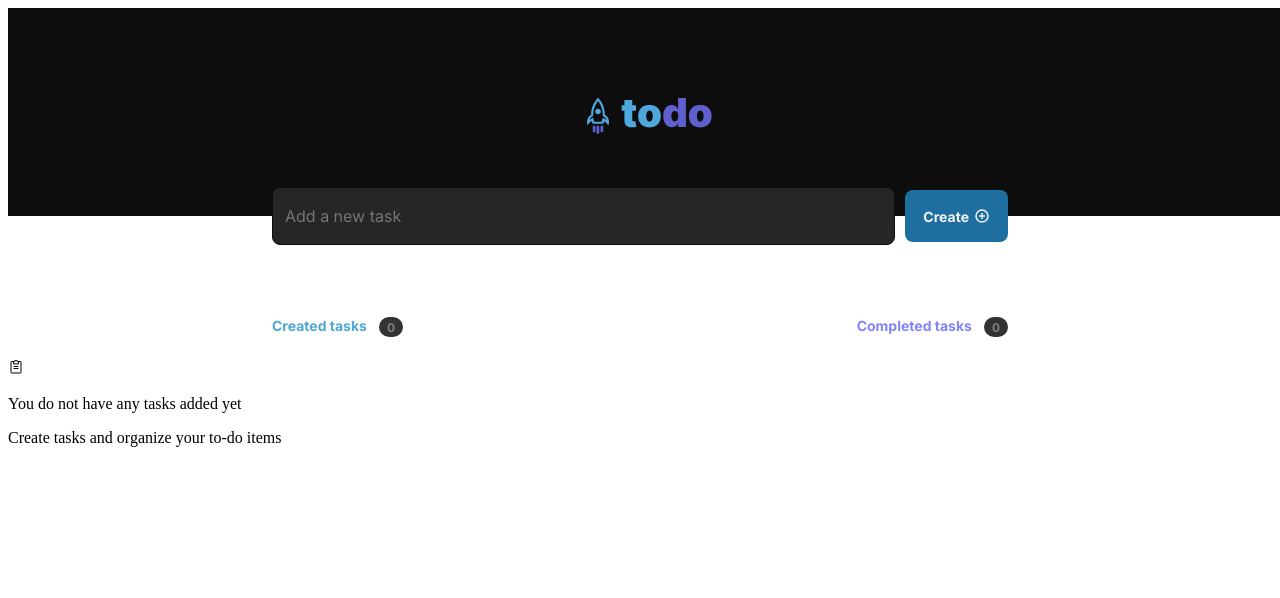
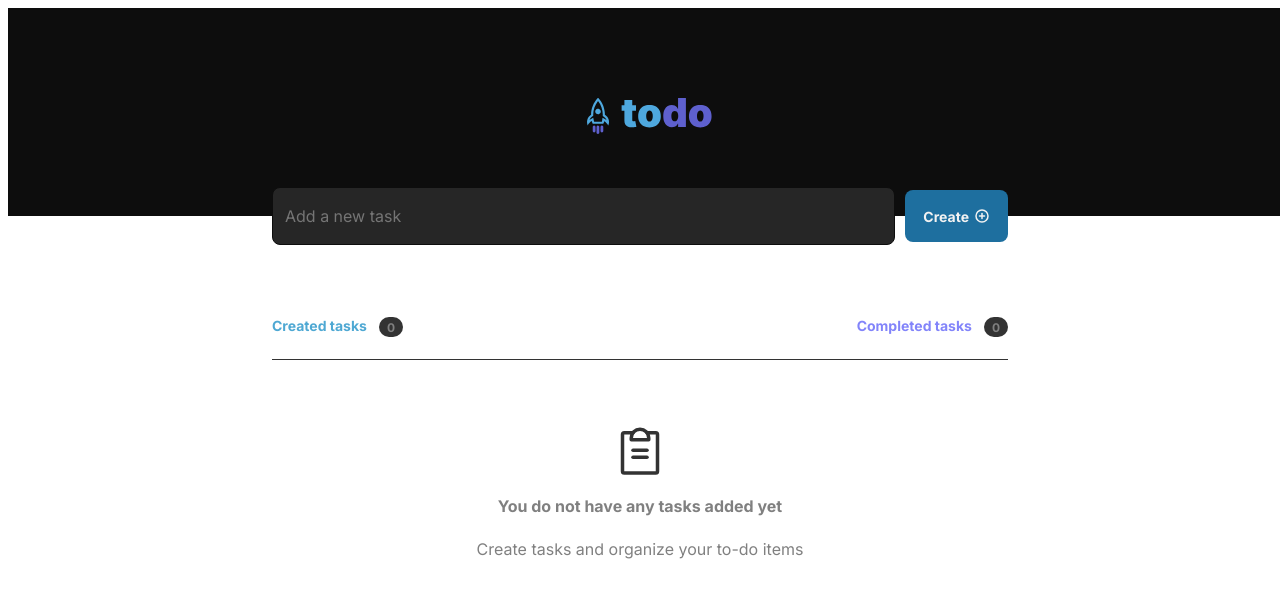
Before and after one commit to martahil/ToDoListRocketSeatReactChallenge, a React (Vite) app: page / in a window 1280 px wide. Shown: the top 598 px of the page. Built offline with nearby package versions, Linux system fonts and the light colour scheme.

Commit message:
Empty component - styles added

```diff
--- a/src/components/Empty.module.css
+++ b/src/components/Empty.module.css
@@ -0,0 +1,30 @@
+.emptyDiv {
+  display: flex;
+  align-items: center;
+  flex-direction: column;
+  margin-top: 1.5rem;
+}
+
+.emptyDiv p {
+  font-family: "Inter", sans-serif;
+  font-size: 1rem;
+  color: var(--gray-300);
+}
+
+.grayLine {
+  border-bottom: 1px solid var(--gray-400);
+  width: 46rem;
+  margin-bottom: 4rem;
+}
+
+.clipboardIcon {
+  height: 3.5rem;
+  width: 3.5rem;
+  color: var(--gray-400);
+}
+
+.topP {
+  font-weight: bold;
+  margin-top: 1rem;
+  margin-bottom: 0.4rem;
+}
```
